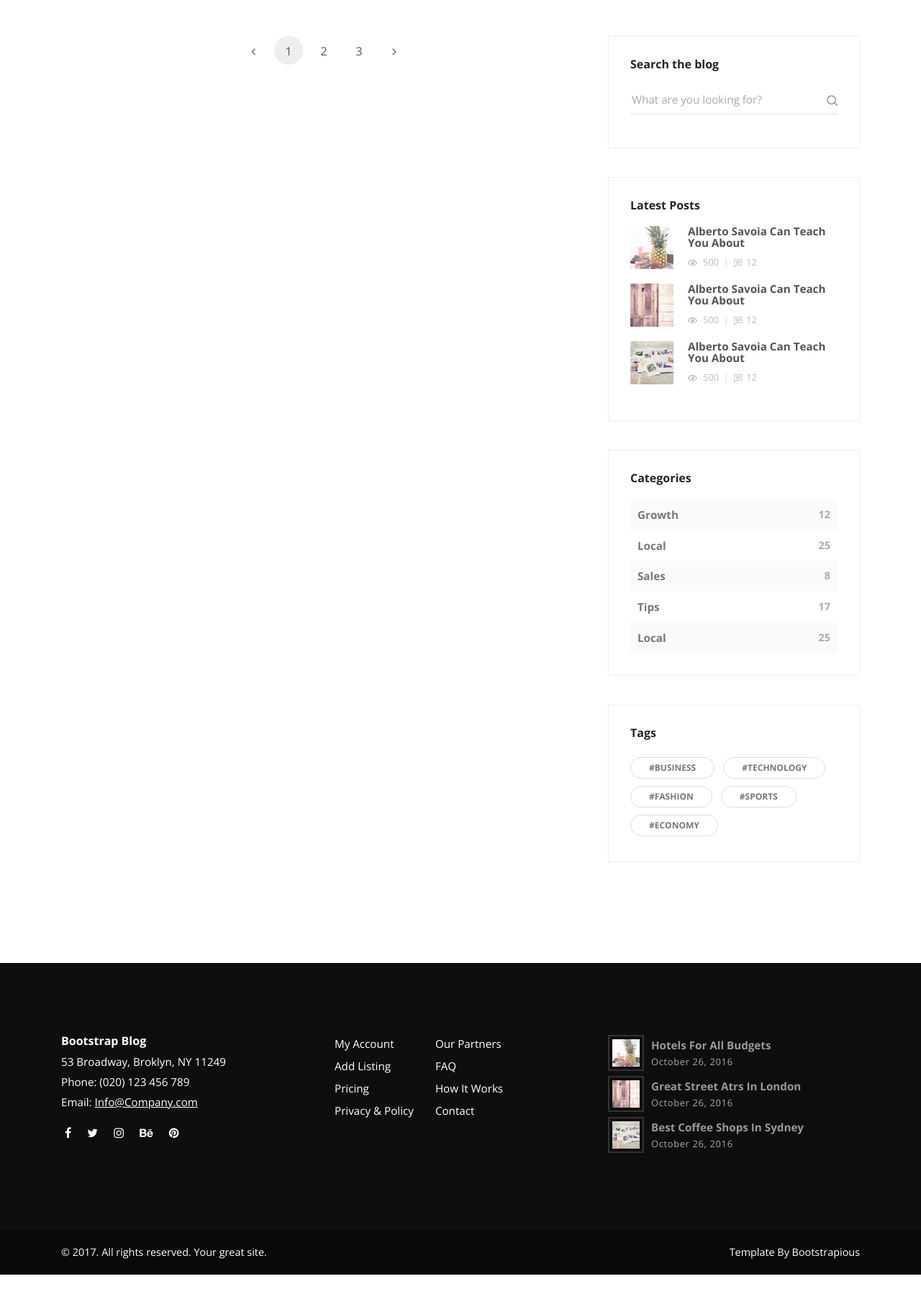
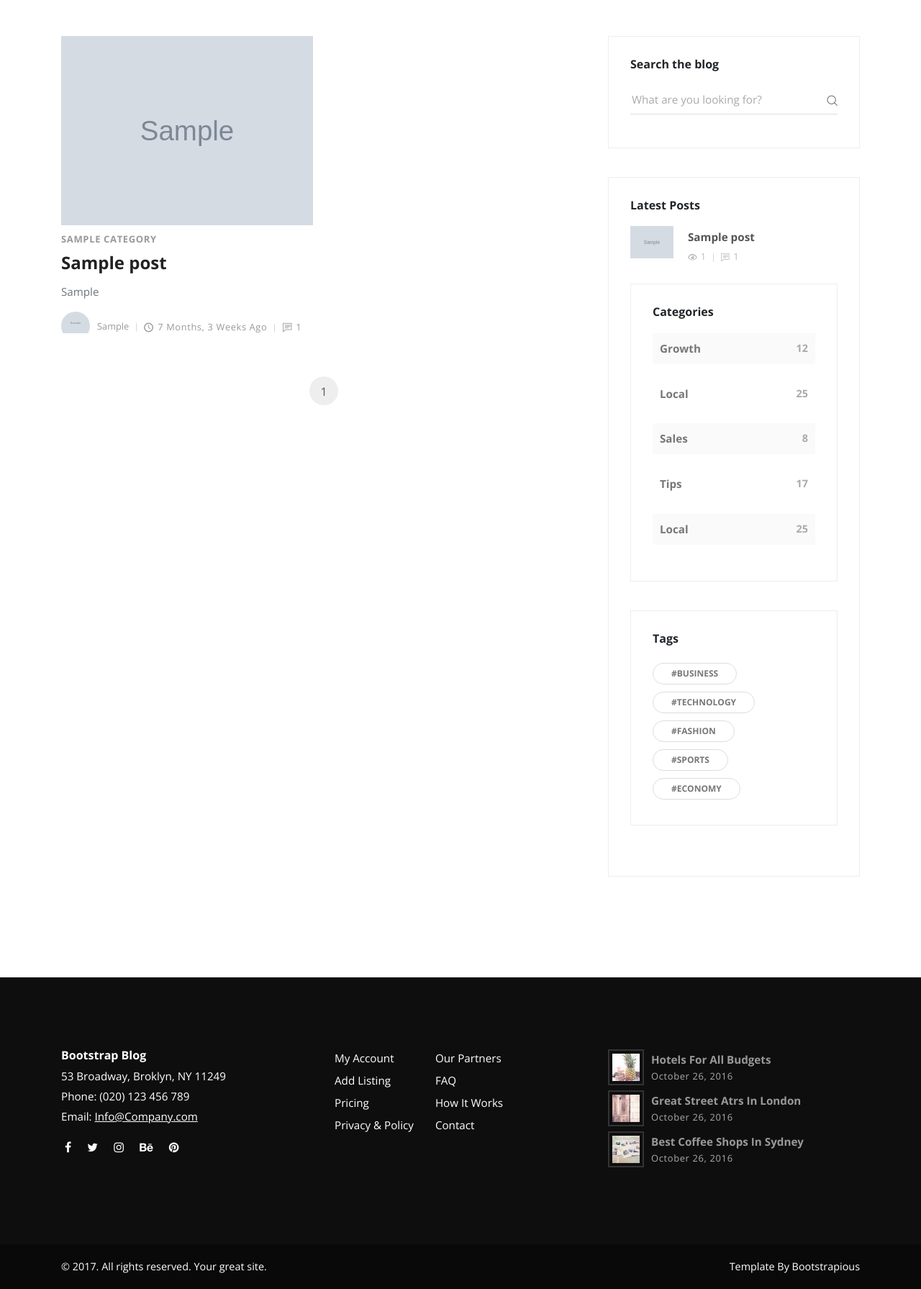
Before and after one commit to ArtusU/ecfblog, a Django app: page /blog/ in a window 1280 px wide. Shown: the part 81-1872 px from the top of the page at 72% size. Run offline with Django 3.2, Linux system fonts and the light colour scheme; tables that the repository leaves empty hold one stand-in row (values such as "Sample post"); grey boxes marked "Sample" are stand-in pictures; some libraries are stand-ins or nearby versions.

Commit message:
blog latest post

```diff
--- a/blog/urls.py
+++ b/blog/urls.py
@@ -9,8 +9,8 @@ from posts.views import index, blog, post
 urlpatterns = [
     path('admin/', admin.site.urls),
     path('', index),
-    path('blog/', blog),
-    path('post/', post),
+    path('blog/', blog, name='post-list'),
+    path('post/<id>/', post, name='post-detail'),
 ]
 
 if settings.DEBUG:
--- a/posts/models.py
+++ b/posts/models.py
@@ -1,5 +1,6 @@
 from django.db import models
 from django.contrib.auth import get_user_model
+from django.urls import reverse
 
 
 User = get_user_model()
@@ -24,6 +25,7 @@ class Post(models.Model):
     overview = models.TextField()
     timestamp = models.DateTimeField(auto_now_add=True)
     comment_count = models.IntegerField(default=0)
+    view_count = models.IntegerField(default=0)
     author = models.ForeignKey(Author, on_delete=models.CASCADE)
     thumbnail = models.ImageField()
     categories = models.ManyToManyField(Category)
@@ -31,3 +33,8 @@ class Post(models.Model):
 
     def __str__(self):
         return self.title
+
+    def get_absolute_url(self):
+        return reverse('post-detail', kwargs={
+            'id': self.id
+        })
--- a/posts/views.py
+++ b/posts/views.py
@@ -22,6 +22,7 @@ def index(request):
 
 
 def blog(request):
+    most_recent = Post.objects.order_by('-timestamp')[:3]
     post_list = Post.objects.all()
 
     paginator = Paginator(post_list, 4)
@@ -36,9 +37,10 @@ def blog(request):
 
     context = {
         'queryset': paginated_queryset,
+        'most_recent' :most_recent,
         'page_request_var': page_request_var,
     }
     return render(request, 'blog.html', context)
 
-def post(request):
+def post(request, id):
     return render(request, 'post.html', {})
--- a/templates/blog.html
+++ b/templates/blog.html
@@ -9,7 +9,7 @@
         <div class="container">
           <div class="row">
             <!-- post -->
-            {% for post in post_list %}
+            {% for post in queryset %}
             <div class="post col-xl-6">
               <div class="post-thumbnail"><a href="{{ post.get_absolute_url }}"><img src="{{ post.thumbnail.url }}" alt="..." class="img-fluid"></a></div>
               <div class="post-details">
@@ -38,11 +38,13 @@
           <!-- Pagination -->
           <nav aria-label="Page navigation example">
             <ul class="pagination pagination-template d-flex justify-content-center">
-              <li class="page-item"><a href="#" class="page-link"> <i class="fa fa-angle-left"></i></a></li>
-              <li class="page-item"><a href="#" class="page-link active">1</a></li>
-              <li class="page-item"><a href="#" class="page-link">2</a></li>
-              <li class="page-item"><a href="#" class="page-link">3</a></li>
-              <li class="page-item"><a href="#" class="page-link"> <i class="fa fa-angle-right"></i></a></li>
+              {% if queryset.has_previous %}
+              <li class="page-item"><a href="?{{ page_request_var }}={{ queryset.previous_page_number }}" class="page-link"> <i class="fa fa-angle-left"></i></a></li>
+              {% endif %}
+              <li class="page-item"><a href="?{{ page_request_var }}={{ queryset.number }}" class="page-link active">{{ queryset.number }}</a></li>
+              {% if queryset.has_next %}
+              <li class="page-item"><a href="?{{ page_request_var }}={{ queryset.next_page_number }}" class="page-link"> <i class="fa fa-angle-right"></i></a></li>
+              {% endif %}
             </ul>
           </nav>
         </div>
@@ -65,34 +67,20 @@
           <header>
             <h3 class="h6">Latest Posts</h3>
           </header>
-          <div class="blog-posts"><a href="#">
-              <div class="item d-flex align-items-center">
-                <div class="image"><img src="{% static 'img/small-thumbnail-1.jpg' %}" alt="..." class="img-fluid"></div>
-                <div class="title"><strong>Alberto Savoia Can Teach You About</strong>
-                  <div class="d-flex align-items-center">
-                    <div class="views"><i class="icon-eye"></i> 500</div>
-                    <div class="comments"><i class="icon-comment"></i>12</div>
+          <div class="blog-posts">
+            {% for post in most_recent %}
+              <a href="{{ post.get_absolute_url }}">
+                <div class="item d-flex align-items-center">
+                  <div class="image"><img src="{{ post.thumbnail.url }}" alt="..." class="img-fluid"></div>
+                  <div class="title"><strong>{{ post.title }}</strong>
+                    <div class="d-flex align-items-center">
+                      <div class="views"><i class="icon-eye"></i>{{ post.view_count }}</div>
+                      <div class="comments"><i class="icon-comment"></i>{{ post.comment_count }}</div>
+                    </div>
                   </div>
                 </div>
-              </div></a><a href="#">
-              <div class="item d-flex align-items-center">
-                <div class="image"><img src="{% static 'img/small-thumbnail-2.jpg' %}" alt="..." class="img-fluid"></div>
-                <div class="title"><strong>Alberto Savoia Can Teach You About</strong>
-                  <div class="d-flex align-items-center">
-                    <div class="views"><i class="icon-eye"></i> 500</div>
-                    <div class="comments"><i class="icon-comment"></i>12</div>
-                  </div>
-                </div>
-              </div></a><a href="#">
-              <div class="item d-flex align-items-center">
-                <div class="image"><img src="{% static 'img/small-thumbnail-3.jpg' %}" alt="..." class="img-fluid"></div>
-                <div class="title"><strong>Alberto Savoia Can Teach You About</strong>
-                  <div class="d-flex align-items-center">
-                    <div class="views"><i class="icon-eye"></i> 500</div>
-                    <div class="comments"><i class="icon-comment"></i>12</div>
-                  </div>
-                </div>
-              </div></a></div>
+              </a>
+            {% endfor %}
         </div>
         <!-- Widget [Categories Widget]-->
         <div class="widget categories">
```
Also changed, not shown: posts/migrations/0004_post_view_count.py (added).
